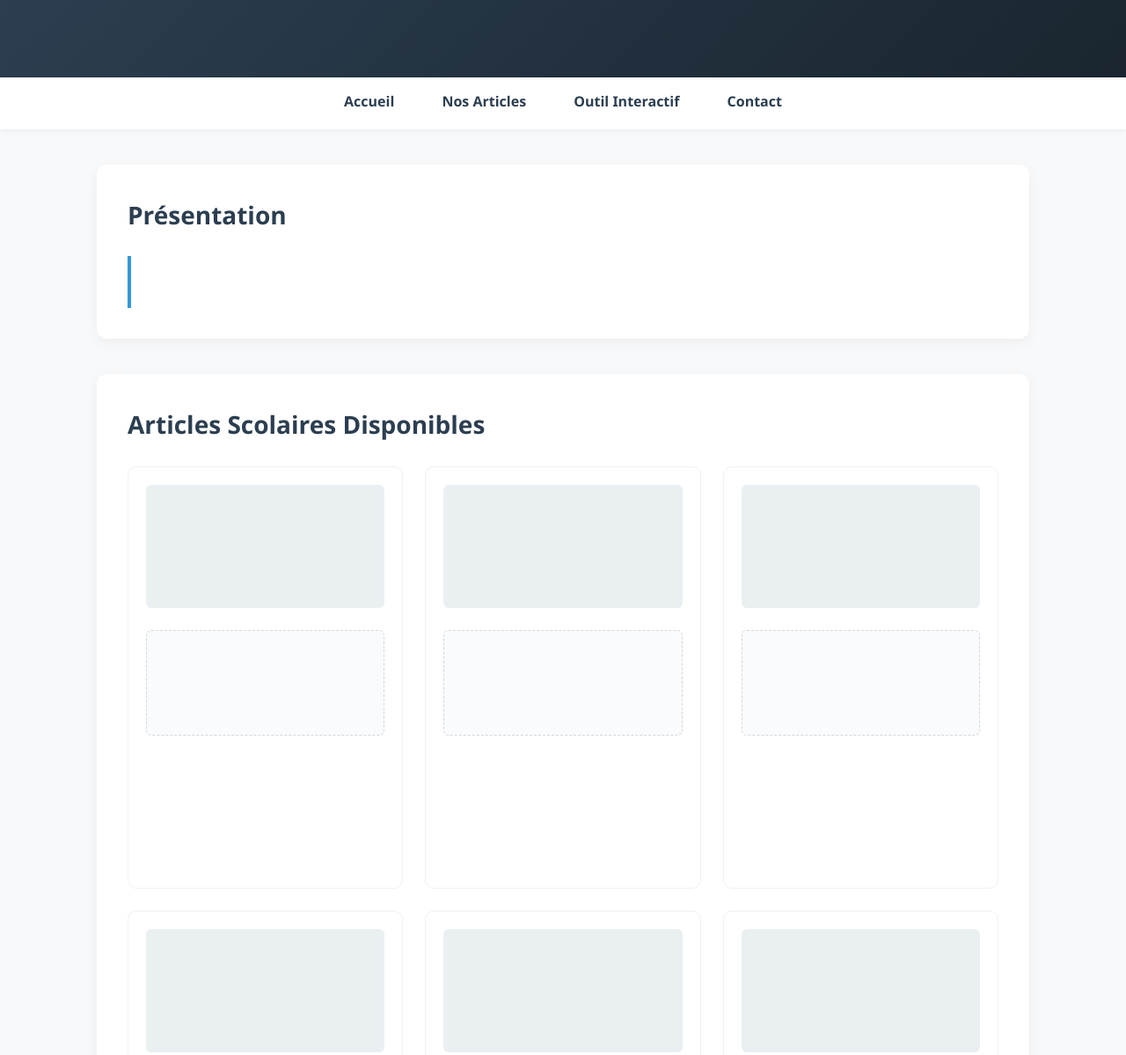
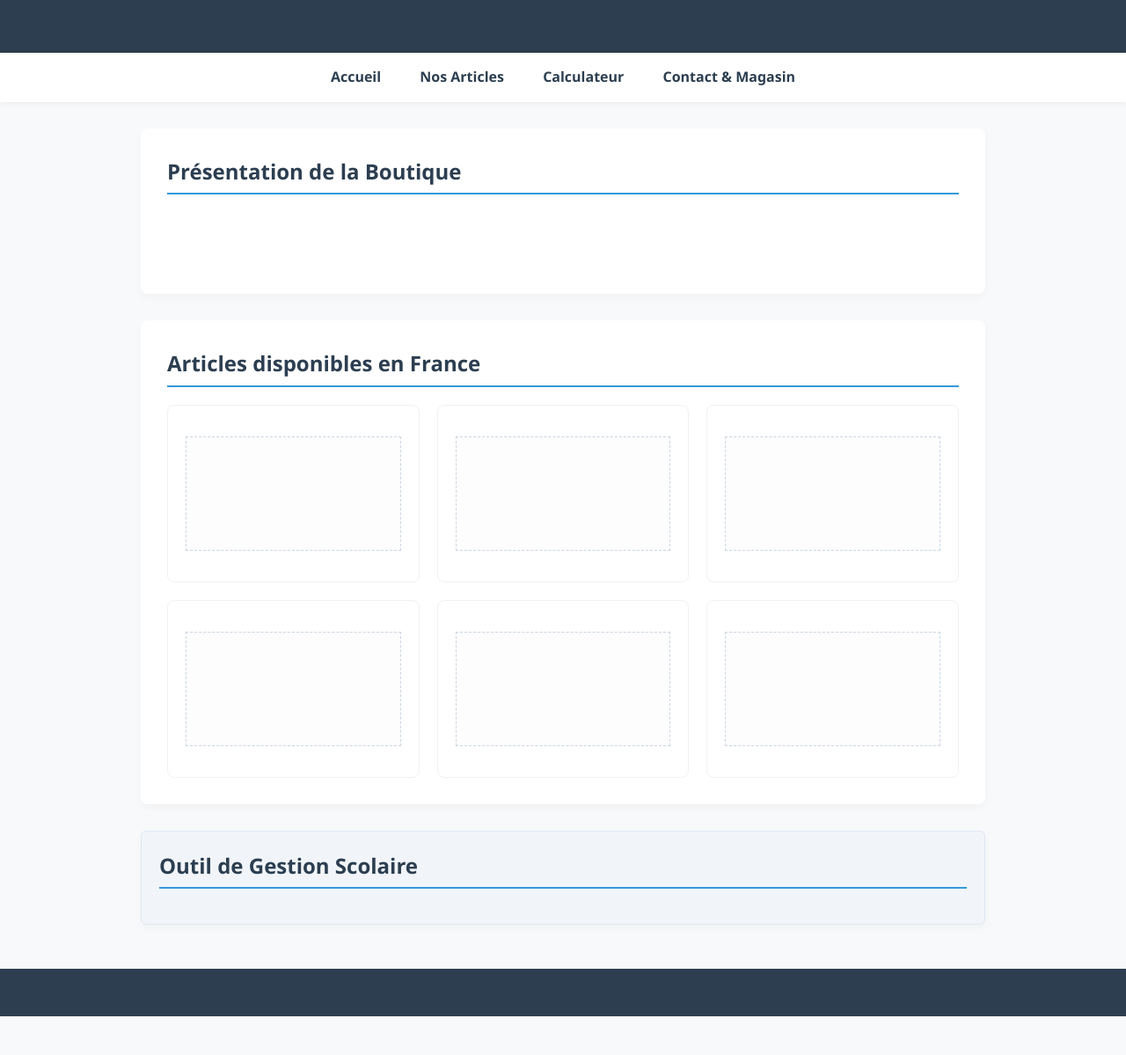
Before and after one commit to MinecraftMii9/Website-thing, a plain HTML site: page index.html in a window 1280 px wide. Shown: the top 1199 px of the page at 88% size. After the commit the page ends 1155 px from the top, so only its background shows below. Drawn offline with Linux system fonts and the light colour scheme.

Commit message:
Update index.html

```diff
--- a/index.html
+++ b/index.html
@@ -3,276 +3,163 @@
 <head>
     <meta charset="UTF-8">
     <meta name="viewport" content="width=device-width, initial-scale=1.0">
-    <title><!-- NOM DE VOTRE BOUTIQUE ICI --></title>
+    <title><!-- Add Store Title Here --></title>
     <style>
         :root {
-            --primary-color: #2c3e50;
-            --accent-color: #3498db;
-            --text-dark: #2d3436;
-            --bg-light: #f8f9fa;
-            --card-shadow: 0 4px 15px rgba(0, 0, 0, 0.05);
-            --transition: all 0.3s ease;
+            --navy-primary: #2c3e50;
+            --blue-accent: #3498db;
+            --charcoal-text: #2d3436;
+            --light-bg: #f8f9fa;
         }
 
         * { box-sizing: border-box; margin: 0; padding: 0; }
+        body { font-family: 'Segoe UI', sans-serif; background-color: var(--light-bg); color: var(--charcoal-text); line-height: 1.6; }
 
-        body {
-            font-family: 'Segoe UI', system-ui, -apple-system, sans-serif;
-            background-color: var(--bg-light);
-            color: var(--text-dark);
-            line-height: 1.6;
+        header { background: var(--navy-primary); color: white; padding: 30px; text-align: center; }
+
+        /* Navigation Tabs Interface */
+        nav { background: white; text-align: center; box-shadow: 0 2px 5px rgba(0,0,0,0.05); position: sticky; top: 0; z-index: 100; }
+        nav a { display: inline-block; color: var(--navy-primary); padding: 15px 20px; text-decoration: none; font-weight: bold; }
+
+        .container { max-width: 1000px; margin: 30px auto; padding: 0 20px; }
+        section { background: white; padding: 30px; border-radius: 8px; box-shadow: 0 4px 10px rgba(0,0,0,0.03); margin-bottom: 30px; }
+        h2 { color: var(--navy-primary); margin-bottom: 20px; padding-bottom: 5px; border-bottom: 2px solid var(--blue-accent); }
+
+        /* 3-Line Intro formatting */
+        .intro-text { font-size: 1.1rem; line-height: 1.8; color: #444; }
+
+        /* 5-6 Grid Layout */
+        .grid { display: grid; grid-template-columns: repeat(auto-fit, minmax(280px, 1fr)); gap: 20px; }
+        .card { border: 1px solid #eef2f3; padding: 20px; border-radius: 8px; text-align: center; background: #fff; }
+
+        /* Scrollable Description Window */
+        .scroll-window {
+            height: 130px;
+            overflow-y: auto;
+            margin: 15px 0;
+            padding: 10px;
+            background: #fdfdfd;
+            border: 1px dashed #cbd5e1;
+            text-align: left;
+            font-size: 0.95rem;
         }
 
-        header {
-            background: linear-gradient(135deg, var(--primary-color), #1a252f);
-            color: white;
-            padding: 40px 20px;
-            text-align: center;
-        }
+        .item-price { color: #e74c3c; font-weight: bold; font-size: 1.25rem; margin-top: 10px; }
 
-        header h1 { font-size: 2.5rem; margin-bottom: 8px; }
-        header p { font-size: 1.1rem; opacity: 0.8; font-weight: 300; }
+        /* Tools Layout Wrapper */
+        .tool-box { background: #f1f5f9; padding: 20px; border-radius: 6px; border: 1px solid #e2e8f0; }
 
-        nav {
-            background-color: white;
-            padding: 0;
-            text-align: center;
-            box-shadow: 0 2px 5px rgba(0,0,0,0.05);
-            position: sticky;
-            top: 0;
-            z-index: 100;
-        }
-
-        nav a {
-            display: inline-block;
-            color: var(--primary-color);
-            padding: 15px 25px;
-            text-decoration: none;
-            font-weight: 600;
-            transition: var(--transition);
-            border-bottom: 3px solid transparent;
-        }
-
-        nav a:hover {
-            color: var(--accent-color);
-            border-bottom-color: var(--accent-color);
-        }
-
-        .container {
-            max-width: 1100px;
-            margin: 40px auto;
-            padding: 0 20px;
-        }
-
-        section {
-            background: white;
-            padding: 35px;
-            border-radius: 12px;
-            box-shadow: var(--card-shadow);
-            margin-bottom: 40px;
-        }
-
-        section h2 {
-            font-size: 1.75rem;
-            color: var(--primary-color);
-            margin-bottom: 25px;
-        }
-
-        .intro-box {
-            font-size: 1.15rem;
-            color: #555;
-            border-left: 4px solid var(--accent-color);
-            padding-left: 20px;
-        }
-
-        /* Responsive Product Grid */
-        .product-grid {
-            display: grid;
-            grid-template-columns: repeat(auto-fit, minmax(280px, 1fr));
-            gap: 25px;
-        }
-
-        .product-card {
-            background: white;
-            border: 1px solid #eef2f3;
-            padding: 20px;
-            border-radius: 10px;
-            text-align: center;
-            transition: var(--transition);
-            display: flex;
-            flex-direction: column;
-            height: 480px; /* Locked box size for layout consistency */
-        }
-
-        .product-card:hover {
-            transform: translateY(-5px);
-            box-shadow: 0 10px 25px rgba(0,0,0,0.08);
-        }
-
-        .product-image-placeholder {
-            width: 100%;
-            height: 140px;
-            background-color: #eaeff2;
-            border-radius: 6px;
-            margin-bottom: 15px;
-            /* Insert your <img src="..."> tag here inside your cards */
-        }
-
-        .product-card h3 { color: var(--primary-color); margin-bottom: 10px; }
-
-        /* Scrollable Description Container Panel */
-        .scrollable-description-panel {
-            flex-grow: 1;
-            overflow-y: auto; /* Activates vertical scroll bar when content overflows */
-            padding: 10px;
-            margin-bottom: 15px;
-            background-color: #fafbfc;
-            border: 1px dashed #d1d8e0;
-            border-radius: 6px;
-            text-align: left;
-            font-size: 0.9rem;
-            color: #555;
-            max-height: 120px; /* Limits size to guarantee interactive scrolling layout */
-        }
-
-        /* Custom scrollbar adjustments */
-        .scrollable-description-panel::-webkit-scrollbar { width: 6px; }
-        .scrollable-description-panel::-webkit-scrollbar-thumb { background-color: #cbd5e1; border-radius: 3px; }
-
-        .product-card .colors { font-size: 0.85rem; font-weight: bold; color: #7f8c8d; margin-bottom: 10px; }
-        .product-card .price { color: #e74c3c; font-weight: 700; font-size: 1.3rem; margin-top: auto; }
-
-        /* Interactive Tools Interface Layout */
-        .interactive-tool {
-            background: linear-gradient(to right, #f9fbfd, #f2f6fa);
-            border: 1px solid #e4eaf0;
-        }
-
-        .tool-ui-group {
-            display: flex;
-            flex-wrap: wrap;
-            gap: 15px;
-            margin-bottom: 25px;
-        }
-
-        /* Footer Layout Structure */
-        footer {
-            background-color: var(--primary-color);
-            color: #bdc3c7;
-            text-align: center;
-            padding: 30px 20px;
-            margin-top: 60px;
-            border-top: 4px solid var(--accent-color);
-        }
-
-        footer p { margin-bottom: 8px; }
+        /* Footer line constraints */
+        footer { background: var(--navy-primary); color: #e2e8f0; text-align: center; padding: 25px; margin-top: 50px; font-size: 1rem; }
+        footer p { margin: 4px 0; }
     </style>
 </head>
 <body>
 
+    <!-- Store Header Banner -->
     <header>
-        <h1><!-- NOM DE LA BOUTIQUE ICI --></h1>
-        <p><!-- DEUXIÈME LIGNE EN-TÊTE FACULTATIVE --></p>
+        <h1><!-- Headings and Store Branding Here --></h1>
     </header>
 
+    <!-- Required Interface Tabs Navigation -->
     <nav>
         <a href="#accueil">Accueil</a>
-        <a href="#produits">Nos Articles</a>
-        <a href="#outil">Outil Interactif</a>
-        <a href="#contact">Contact</a>
+        <a href="#articles">Nos Articles</a>
+        <a href="#outils">Calculateur</a>
+        <a href="#contact">Contact & Magasin</a>
     </nav>
 
     <div class="container">
 
-        <!-- 1. INTRO BLOCK FRAME (Requires 3 lines of French text) -->
+        <!-- 1. INTRODUCTION (Must fill out exactly 3 lines of French text) -->
         <section id="accueil">
-            <h2>Présentation</h2>
-            <div class="intro-box">
-                <!-- AJOUTEZ LA LIGNE 1 DE VOTRE INTRODUCTION ICI --><br>
-                <!-- AJOUTEZ LA LIGNE 2 DE VOTRE INTRODUCTION ICI --><br>
-                <!-- AJOUTEZ LA LIGNE 3 DE VOTRE INTRODUCTION ICI -->
-            </div>
+            <h2>Présentation de la Boutique</h2>
+            <p class="intro-text">
+                <!-- Rédigez ici la LIGNE 1 de votre paragraphe d'introduction --><br>
+                <!-- Rédigez ici la LIGNE 2 de votre paragraphe d'introduction --><br>
+                <!-- Rédigez ici la LIGNE 3 de votre paragraphe d'introduction -->
+            </p>
         </section>
 
-        <!-- 2. PRODUCTS SHOWCASE GRID FRAME (Requires 5-6 item cards) -->
-        <section id="produits">
-            <h2>Articles Scolaires Disponibles</h2>
-            <div class="product-grid">
+        <!-- 2. CONTENT SHOWCASE (5-6 School Supplies cards) -->
+        <section id="articles">
+            <h2>Articles disponibles en France</h2>
+            <div class="grid">
 
-                <!-- Product Card 1 -->
-                <div class="product-card">
-                    <div class="product-image-placeholder"><!-- Placeholder pour Image 1 --></div>
-                    <h3><!-- Titre de l'article 1 --></h3>
+                <!-- Item Card 1 (Ensure total item content equals roughly 10 lines of details) -->
+                <div class="card">
+                    <h3><!-- Item Name Heading --></h3>
 
-                    <!-- Scrollable description area -->
-                    <div class="scrollable-description-panel">
-                        <!-- Écrivez vos descriptions textuelles détaillées ici. -->
-                        <!-- Si le texte dépasse la boîte, un curseur de défilement interactif apparaîtra automatiquement. -->
+                    <!-- Scrollable text window for descriptions and color variations -->
+                    <div class="scroll-window">
+                        <!-- Write your descriptions here line by line -->
+                        <!-- Include color choices inside this space -->
+                        <!-- Ensure it displays your French text neatly -->
                     </div>
 
-                    <div class="colors"><!-- Options de couleurs ici --></div>
-                    <div class="price"><!-- Prix en Euros (€) ici --></div>
+                    <div class="item-price"><!-- Price in Euros (€) --></div>
                 </div>
 
-                <!-- Product Card 2 -->
-                <div class="product-card">
-                    <div class="product-image-placeholder"></div>
-                    <h3><!-- Titre de l'article 2 --></h3>
-                    <div class="scrollable-description-panel"><!-- Descriptions --></div>
-                    <div class="colors"><!-- Couleurs --></div>
-                    <div class="price"><!-- Prix --></div>
+                <!-- Item Card 2 -->
+                <div class="card">
+                    <h3><!-- Item Name Heading --></h3>
+                    <div class="scroll-window"><!-- Descriptions & Colors --></div>
+                    <div class="item-price"><!-- Price --></div>
                 </div>
 
-                <!-- Product Card 3 -->
-                <div class="product-card">
-                    <div class="product-image-placeholder"></div>
-                    <h3><!-- Titre de l'article 3 --></h3>
-                    <div class="scrollable-description-panel"><!-- Descriptions --></div>
-                    <div class="colors"><!-- Couleurs --></div>
-                    <div class="price"><!-- Prix --></div>
+                <!-- Item Card 3 -->
+                <div class="card">
+                    <h3><!-- Item Name Heading --></h3>
+                    <div class="scroll-window"><!-- Descriptions & Colors --></div>
+                    <div class="item-price"><!-- Price --></div>
                 </div>
 
-                <!-- Product Card 4 -->
-                <div class="product-card">
-                    <div class="product-image-placeholder"></div>
-                    <h3><!-- Titre de l'article 4 --></h3>
-                    <div class="scrollable-description-panel"><!-- Descriptions --></div>
-                    <div class="colors"><!-- Couleurs --></div>
-                    <div class="price"><!-- Prix --></div>
+                <!-- Item Card 4 -->
+                <div class="card">
+                    <h3><!-- Item Name Heading --></h3>
+                    <div class="scroll-window"><!-- Descriptions & Colors --></div>
+                    <div class="item-price"><!-- Price --></div>
                 </div>
 
-                <!-- Product Card 5 -->
-                <div class="product-card">
-                    <div class="product-image-placeholder"></div>
-                    <h3><!-- Titre de l'article 5 --></h3>
-                    <div class="scrollable-description-panel"><!-- Descriptions --></div>
-                    <div class="colors"><!-- Couleurs --></div>
-                    <div class="price"><!-- Prix --></div>
+                <!-- Item Card 5 -->
+                <div class="card">
+                    <h3><!-- Item Name Heading --></h3>
+                    <div class="scroll-window"><!-- Descriptions & Colors --></div>
+                    <div class="item-price"><!-- Price --></div>
                 </div>
 
-                <!-- Optional Product Card 6 -->
-                <div class="product-card">
-                    <div class="product-image-placeholder"></div>
-                    <h3><!-- Titre de l'article 6 --></h3>
-                    <div class="scrollable-description-panel"><!-- Descriptions --></div>
-                    <div class="colors"><!-- Couleurs --></div>
-                    <div class="price"><!-- Prix --></div>
+                <!-- Optional Item Card 6 -->
+                <div class="card">
+                    <h3><!-- Item Name Heading --></h3>
+                    <div class="scroll-window"><!-- Descriptions & Colors --></div>
+                    <div class="item-price"><!-- Price --></div>
                 </div>
 
             </div>
         </section>
 
-        <!-- 3. CUSTOM WEB TOOL SKELETON FRAME -->
-        <section id="outil" class="interactive-tool">
-            <h2>Espace Outil Métier</h2>
-            <div class="tool-ui-group">
-                <!-- Déposez vos balises de sélection (<select>), de saisie (<input>) ou vos boutons ici -->
-            </div>
+        <!-- 3. INTERACTIVE WEB TOOLS SKELETON -->
+        <section id="outils" class="tool-box">
+            <h2>Outil de Gestion Scolaire</h2>
+
+            <!-- Construct your manual dropdown menus (<select>) or pricing calculations right here -->
+
         </section>
 
     </div>
 
-    <!-- 4. MANDATORY SHOP IDENTIFICATION BLOCK (Requires exactly 2 lines of details) -->
+    <!-- 4. MANDATORY IDENTIFICATION INFORMATION (Strictly 2 lines total) -->
     <footer id="contact">
-        <p><!-- LIGNE 1 : Nom de la boutique, adresse physique en France, numéro de téléphone et URL du site web --></p>
-        <p><!-- LIGNE 2 : Complément d'information exigé par la consigne --></p>
+        <p><strong><!-- Line 1: Put Store Name, French Address, Phone Number, and URL here --></strong></p>
+        <p><!-- Line 2: Put closing information or support notes here --></p>
+    </footer>
+
+    <!-- Script bracket for your native JavaScript tools -->
+    <script>
+        function calculateStoreBudget() {
+            // Write your manual, non-AI conversion or math algorithms right here
+        }
+    </script>
+
+</body>
+</html>
```
